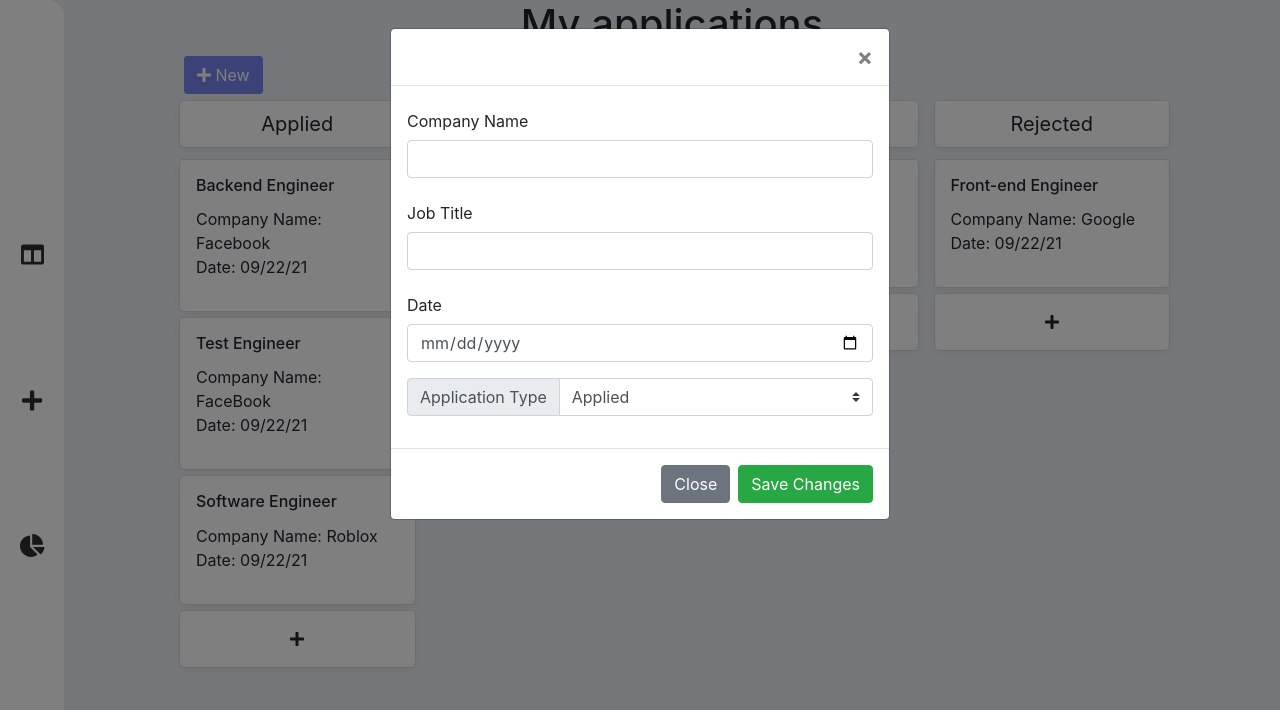
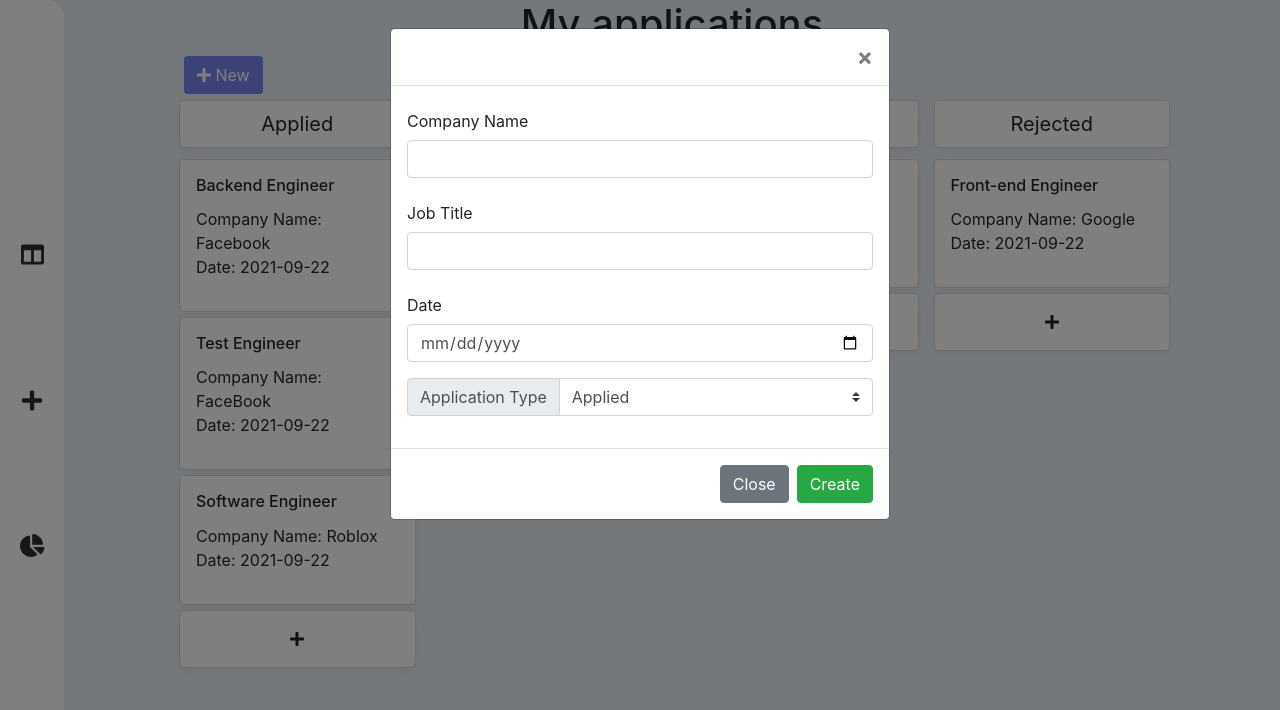
Before and after one commit to chaithanyaMarripati/application-tracking-system, a React (Create React App) app in the folder frontend/: page / in a window 1280 px wide. Both pictures are taken after a click on the element 297 px from the left and 638 px from the top of the page. Shown: the top 710 px of the page. Built offline with nearby package versions, Linux system fonts and the light colour scheme.

Commit message:
add edit and create function

```diff
--- a/frontend/src/card/Card.js
+++ b/frontend/src/card/Card.js
@@ -5,11 +5,6 @@ class Card extends Component {
         super(props);
 
         this.state = {
-            jobTitle: props.application.jobTitle,
-            companyName: props.application.companyName,
-            date: props.application.date,
-            class: props.application.class,
-            id: props.application.id,
             showEditModal: props.showEditModal
         }
 
@@ -25,12 +20,12 @@ class Card extends Component {
                 <div className="card-body">
                     <div className="card-action">
                         <h6 className="card-title"  onClick={this.stopPropagation}>
-                            {this.state.jobTitle}
+                            {this.props.application.jobTitle}
                         </h6>
                     </div>
-                    <p className="small-content-text">
-                        Company Name: {this.state.companyName}<br/>
-                        Date: {this.state.date}
+                    <p className="small-content-text" key={this.props.application.companyName}>
+                        Company Name: {this.props.application.companyName}<br/>
+                        Date: {this.props.application.date}
                     </p>
                 </div>
             </div>
--- a/frontend/src/card/CardBoard.js
+++ b/frontend/src/card/CardBoard.js
@@ -2,44 +2,44 @@ import React, { Component } from 'react';
 import Card from './Card';
 import CardModal from './CardModal';
 
-const application_list = [
+let application_list = [
     {
         jobTitle: 'Backend Engineer',
         companyName: 'Facebook',
-        date: '09/22/21',
+        date: '2021-09-22',
         class: 1,
-        id: 1
+        id: 0
     }, {
         jobTitle: 'Front-end Engineer',
         companyName: 'Git',
-        date: '09/22/21',
+        date: '2021-09-22',
         class: 2,
-        id: 2
+        id: 1
     }, {
         jobTitle: 'Software Engineer',
         companyName: 'Roblox',
-        date: '09/22/21',
+        date: '2021-09-22',
         class: 3,
-        id: 3
+        id: 2
     }, {
         jobTitle: 'Front-end Engineer',
         companyName: 'Google',
-        date: '09/22/21',
+        date: '2021-09-22',
         class: 4,
-        id: 4
+        id: 3
     }, {
         jobTitle: 'Test Engineer',
         companyName: 'FaceBook',
-        date: '09/22/21',
+        date: '2021-09-22',
         class: 1,
-        id: 5
+        id: 4
     }, {
         jobTitle: 'Software Engineer',
         companyName: 'Roblox',
-        date: '09/22/21',
+        date: '2021-09-22',
         class: 1,
-        id: 6
-    },
+        id: 5
+    }
 ]
 
 export default class CardBoard extends Component {
@@ -53,37 +53,64 @@ export default class CardBoard extends Component {
         let card_titles = this.createCardTitle(result);
         let card_class = this.createCardClass(result);
         this.state = {
+            applications: application_list,
             card_titles: card_titles,
             card_class: card_class,
             showModal:false
         }
     }
 
-    showEditModal(application) {
+
+
+    updateCardBoard(application){
+        let newApplications = this.state.applications
+        if (application.id >= newApplications.length){
+            newApplications.push(application)
+        }else{
+            newApplications[application.id] = application
+        }
+
+        let result = this.groupApplication(newApplications);
+        let card_titles = this.createCardTitle(result);
+        let card_class = this.createCardClass(result);
         this.setState({
-            showModal: true,
-            application: application
+            applications: newApplications,
+            card_titles: card_titles,
+            card_class: card_class,
+            showModal:false,
+            application: null
         })
     }
 
-    closeEditModal(application) {
+    showEditModal(application, mode) {
+        let modalMode = mode
+        if (!application.id)
+            application.id = this.state.applications.length
+        this.setState({
+            showModal: true,
+            application: application,
+            modalMode: modalMode
+        })
+    }
+
+    closeEditModal() {
         this.setState({
             showModal: false,
             application: null
         })
     }
 
-    createCardClass(applications) {
-        return applications.reduce((pv, v) => {
+    createCardClass(applications_group) {
+        return applications_group.reduce((pv, v) => {
             let app_class = <div className="col" key={v.title + "_class"} id={v.title + "_class"}>
                 {v.applications.reduce((pv, v) => {
-                    let card = <Card application={v} showEditModal={this.showEditModal.bind(this, v)} />
+                    let card = <Card application={v} key={v.id} showEditModal={this.showEditModal.bind(this, v, 'update')} />
                     pv.push(card)
                     return pv
                 }, [])}
                 {/* add function not implement */}
                 <div className="card card-col">
-                    <div className="card-body new-col" onClick={this.showEditModal.bind(this, {class: v.class})}>
+                    <div className="card-body new-col" onClick={this.showEditModal.bind(this, {class: v.class}, 'create')}>
                         <i className="fas fa-plus text-center"></i>
                     </div>
                 </div>
@@ -93,8 +120,8 @@ export default class CardBoard extends Component {
         }, [])
     }
 
-    createCardTitle(applications) {
-        return applications.reduce((pv, v) => {
+    createCardTitle(applications_group) {
+        return applications_group.reduce((pv, v) => {
             let title = <div className="col" key={v.title + "_title"}>
                 <div className="card card-col">
                     <div className="card-body noPadding">
@@ -137,6 +164,10 @@ export default class CardBoard extends Component {
     }
 
     render() {
+        let applicationModal = null
+        if (this.state.application){
+            applicationModal = <CardModal show={this.state.showModal} submitFunc={this.updateCardBoard.bind(this)}  mode={this.state.modalMode} application={this.state.application} closeEditModal={this.closeEditModal.bind(this)} />
+        }
         return (
             <span id="tab">
                 <div className="row">
@@ -145,9 +176,7 @@ export default class CardBoard extends Component {
                 <div className="row">
                     {this.state.card_class}
                 </div>
-
-                <CardModal show={this.state.showModal} application={this.state.application} closeEditModal={this.closeEditModal.bind(this)} />
-
+                {applicationModal}
             </span>
         )
     }
--- a/frontend/src/card/CardModal.js
+++ b/frontend/src/card/CardModal.js
@@ -4,11 +4,45 @@ export default class CardEdit extends Component {
     constructor(props) {
         super(props);
         this.state = {
-            closeEditModal: props.closeEditModal
+            closeEditModal: props.closeEditModal,
+            submitFunc: props.submitFunc,
+            id: props.application.id,
+            companyName: props.application.companyName,
+            date: props.application.date,
+            jobTitle: props.application.jobTitle,
+            class: props.application.class
         }
     }
 
+    handleChange(event){
+		this.setState({ [event.target.id]: event.target.value });
+	}
+
+    submitAction(){
+        this.state.closeEditModal()
+        let application = {
+            id: this.state.id,
+            companyName: this.state.companyName,
+            jobTitle: this.state.jobTitle,
+            date: this.state.date,
+            class: this.state.class
+        }
+        this.state.submitFunc(application)
+
+    }
+
     render() {
+
+        let function_btn = null
+        if (this.props.mode === 'update') {
+            function_btn = <button type="button" className="btn btn-success" onClick={this.submitAction.bind(this)}>
+                Update
+            </button>
+        }else{
+            function_btn = <button type="button" className="btn btn-success" onClick={this.submitAction.bind(this)}>
+                Create
+            </button>
+        }
 
         let view = !this.props.application ? <div /> : <div>
             <Modal show={this.props.show} onHide={this.state.closeEditModal}>
@@ -20,21 +54,21 @@ export default class CardEdit extends Component {
                 <Modal.Body>
                     <div className="form-group">
                         <label htmlFor="companyName" className="col-form-label">Company Name</label>
-                        <input type="text" className="form-control" id="companyName" defaultValue={this.props.application.companyName}/>
+                        <input type="text" className="form-control" id="companyName" value={this.state.companyName} onChange={this.handleChange.bind(this)}/>
                     </div>
                     <div className="form-group">
                         <label htmlFor="job_title" className="col-form-label">Job Title</label>
-                        <input type="text" className="form-control" id="job_title" defaultValue={this.props.application.jobTitle}/>
+                        <input type="text" className="form-control" id="jobTitle" value={this.state.jobTitle} onChange={this.handleChange.bind(this)}/>
                     </div>
                     <div className="form-group">
-                        <label htmlFor="Date" className="col-form-label">Date</label>
-                        <input type="date" className="form-control" id="Date" defaultValue={this.props.application.date}/>
+                        <label htmlFor="date" className="col-form-label">Date</label>
+                        <input type="date" className="form-control" id="date" value={this.state.date} onChange={this.handleChange.bind(this)}/>
                     </div>
                     <div className="input-group mb-3">
                         <div className="input-group-prepend">
                             <label className="input-group-text" htmlFor="class">Application Type</label>
                         </div>
-                        <select className="custom-select" id="class" defaultValue={this.props.application.class}>
+                        <select className="custom-select" id="class" value={this.state.class} onChange={this.handleChange.bind(this)}>
                             <option >Choose...</option>
                             <option value="1">Applied</option>
                             <option value="2">Wish list</option>
@@ -47,38 +81,10 @@ export default class CardEdit extends Component {
                     <button type="button" className="btn btn-secondary" onClick={this.state.closeEditModal}>
                         Close
                     </button>
-                    <button type="button" className="btn btn-success" onClick={this.state.closeEditModal}>
-                        Save Changes
-                    </button>
+                    {function_btn}
                 </Modal.Footer>
             </Modal>
         </div >
         return view
-        // <div className="modal fade" id="exampleModal"  tabindex="-1" role="dialog" aria-labelledby="exampleModalLabel" aria-hidden="true">
-        //     <div className="modal-dialog" role="document">
-        //         <div className="modal-content">
-        //             <div className="modal-header">
-        //                 <h5 className="modal-title" id="exampleModalLabel">
-        //                     <form>
-        //                         <div className="form-group">
-        //                             <label htmlFor="company_name" className="col-form-label">Company Name</label>
-        //                             <input type="text" className="form-control" id="company_name"/>
-        //                         </div>
-        //                     </form>
-        //                 </h5>
-        //                 <button type="button" className="close" data-dismiss="modal" aria-label="Close">
-        //                     <span aria-hidden="true">&times;</span>
-        //                 </button>
-        //             </div>
-        //             <div className="modal-body">
-
-        //             </div>
-        //             <div className="modal-footer">
-        //                 <button type="button" className="btn btn-secondary" data-dismiss="modal">Close</button>
-        //                 <button type="button" className="btn btn-primary">Save</button>
-        //             </div>
-        //         </div>
-        //     </div>
-        // </div>
     }
 }
```
